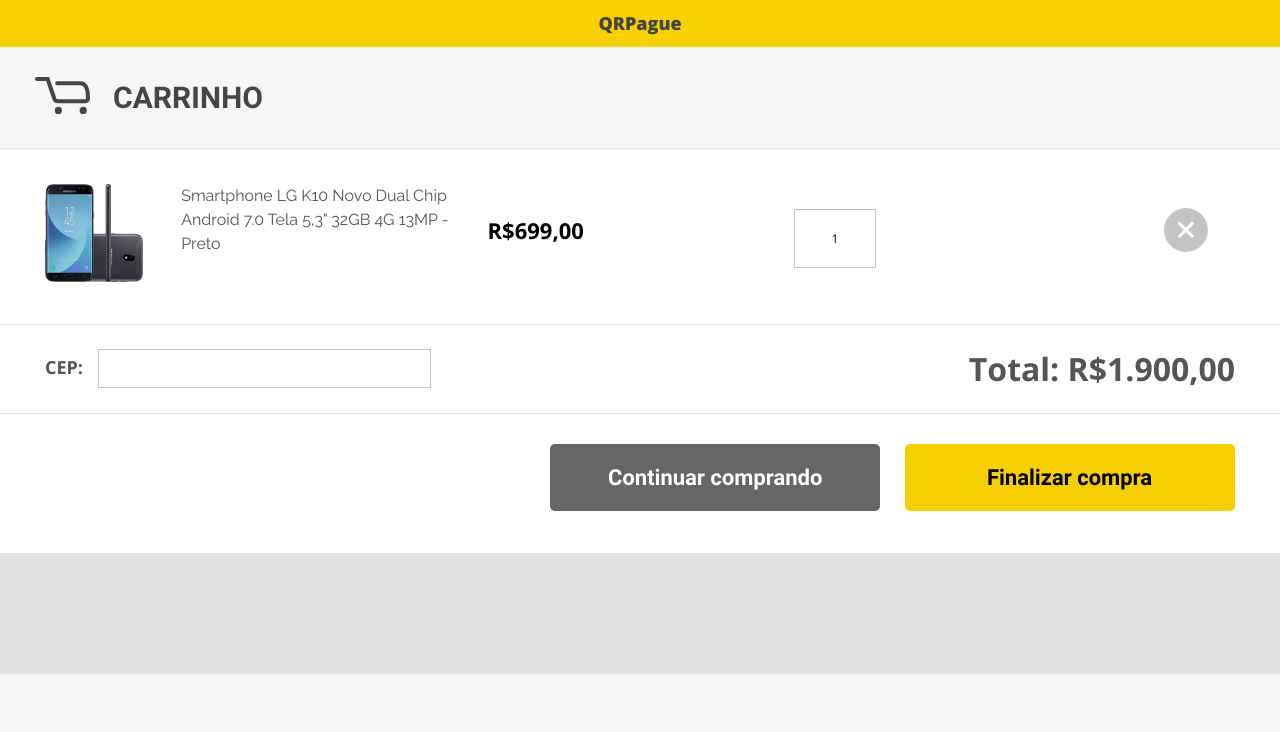
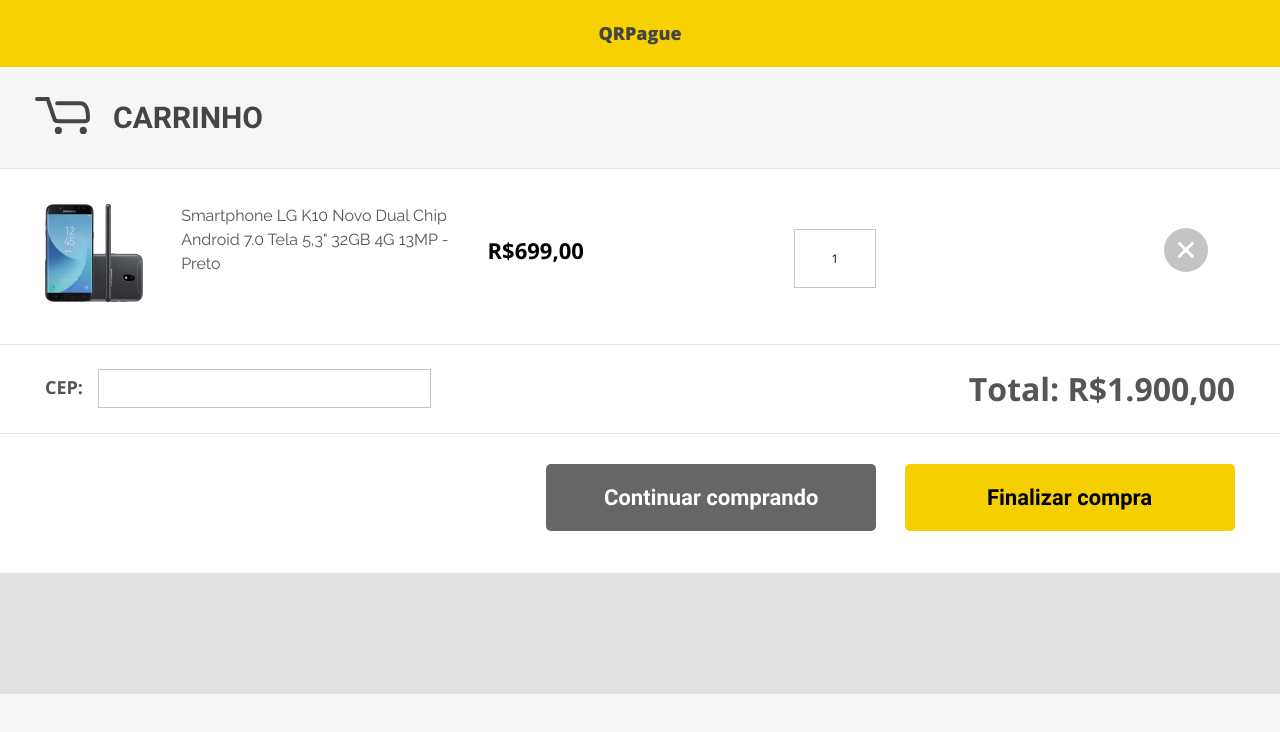
Before and after one commit to qrpague/qrpague-loja, a website: page public/carrinho.html in a window 1280 px wide. Drawn offline with nearby package versions, Linux system fonts and the light colour scheme.

Commit message:
acertado css do carrinho

```diff
--- a/public/carrinho.html
+++ b/public/carrinho.html
@@ -1,14 +1,17 @@
 <!DOCTYPE html>
 <html>
+
 <head>
   <title></title>
   <meta charset="utf-8">
   <meta name="viewport" content="width=device-width, initial-scale=1.0, maximum-scale=1">
   <link rel="stylesheet" href="css/style.css">
 </head>
+
 <body>
   <header class="header"><a href="index.html">
-        <h2>QRPague</h2></a></header>
+      <h2>QRPague</h2>
+    </a></header>
   <nav class="navbar">
     <ul>
       <li><a href="">Categoria</a></li>
@@ -44,10 +47,14 @@
         <p>Total: R$1.900,00</p>
       </div>
     </div>
-      <div class="action-buttons"><img src="images/bot-continuar-comprando.svg" alt=""><a href="checkout.html"><img src="images/bot-finalizar.svg" alt=""></a></div>
+    <div class="action-buttons">
+      <img src="images/bot-continuar-comprando.svg" alt="">
+      <img src="images/bot-finalizar.svg" alt=""></div>
   </main>
   <footer class="footer"></footer>
-    <script type="text/javascript" src="https://code.jquery.com/jquery-3.3.1.slim.min.js" integrity="sha384-q8i/X+965DzO0rT7abK41JStQIAqVgRVzpbzo5smXKp4YfRvH+8abtTE1Pi6jizo" crossorigin="anonymous"></script>
+  <script type="text/javascript" src="https://code.jquery.com/jquery-3.3.1.slim.min.js" integrity="sha384-q8i/X+965DzO0rT7abK41JStQIAqVgRVzpbzo5smXKp4YfRvH+8abtTE1Pi6jizo"
+    crossorigin="anonymous"></script>
   <script type="text/javascript" src="js/script.js"></script>
 </body>
+
 </html>
--- a/public/css/style.css
+++ b/public/css/style.css
@@ -25,7 +25,7 @@ header {
     margin-left: 0;
     margin-right: 3%;
     background: #f7d100;
-    padding: 10px;
+    padding: 20px;
     text-align: center
 }
 
@@ -498,14 +498,19 @@ header h2 {
     }
 }
 
+@media only screen and (min-width: 400px) {
+    .action-buttons {
+        padding: 30px 45px 0px 45px;
+        text-align: right;
+
+    }
+}
 .action-buttons {
     float: left;
     clear: none;
     width: 100%;
     margin-left: 0;
     margin-right: 3%;
-    padding: 30px 45px 0px 45px;
-    text-align: right;
 }
 
 .action-buttons:last-child {
```
Lines whose indentation alone changed are shown as unchanged.
